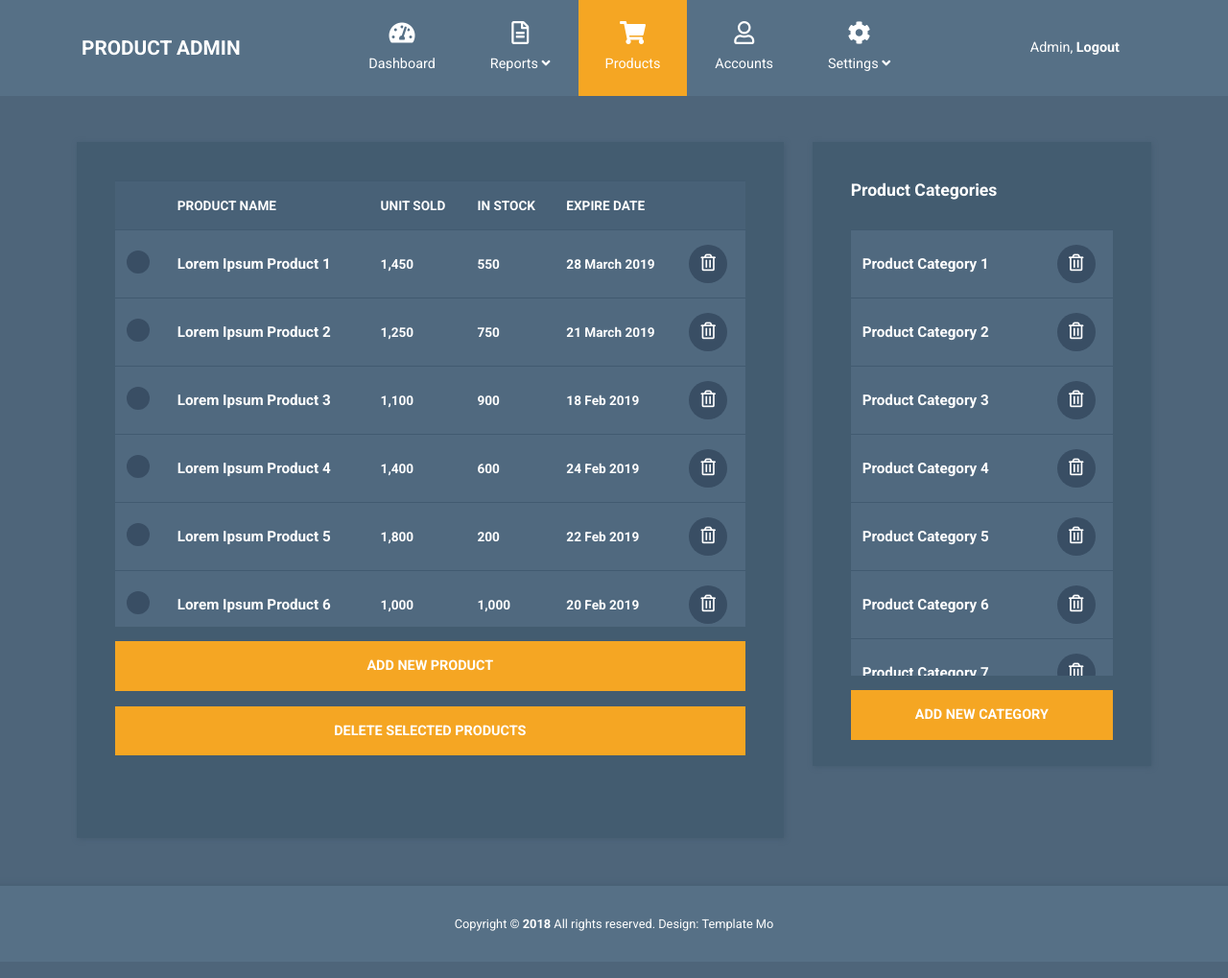
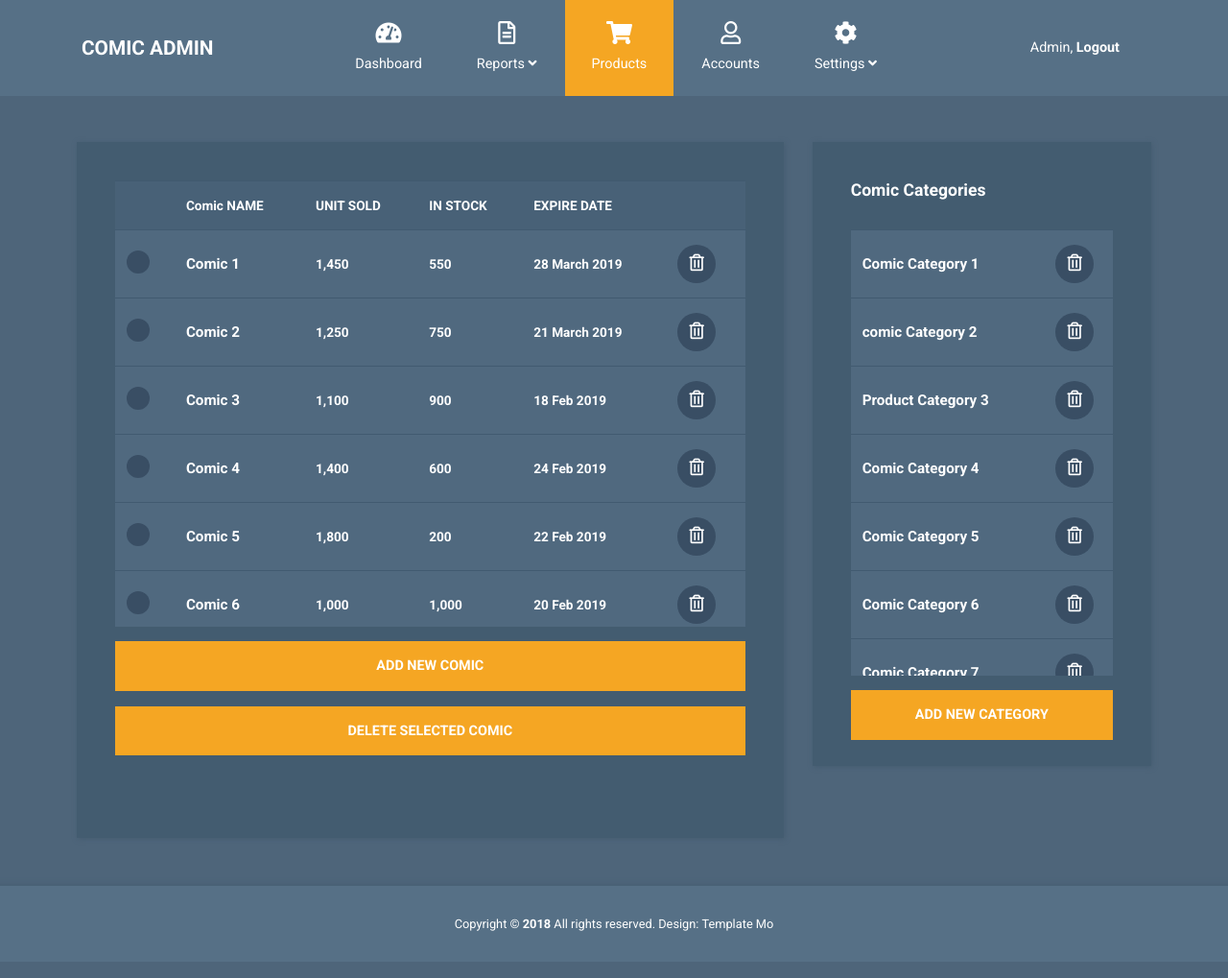
Before and after one commit to chandanyadav888/my-portfolio, a PHP site: page /adminpanel/comics.php in a window 1280 px wide. Shown: the top 1019 px of the page at 96% size. Run offline with PHP 8.4, Linux system fonts and the light colour scheme.

Commit message:
final CW1

```diff
--- a/adminpanel/comics.php
+++ b/adminpanel/comics.php
@@ -4,7 +4,7 @@
     <meta charset="UTF-8" />
     <meta name="viewport" content="width=device-width, initial-scale=1.0" />
     <meta http-equiv="X-UA-Compatible" content="ie=edge" />
-    <title>Product Page - Admin HTML Template</title>
+    <title>comic Page - Admin HTML Template</title>
     <link
       rel="stylesheet"
       href="https://fonts.googleapis.com/css?family=Roboto:400,700"
@@ -25,7 +25,7 @@
     <nav class="navbar navbar-expand-xl">
       <div class="container h-100">
         <a class="navbar-brand" href="index.html">
-          <h1 class="tm-site-title mb-0">Product Admin</h1>
+          <h1 class="tm-site-title mb-0">Comic Admin</h1>
         </a>
         <button
           class="navbar-toggler ml-auto mr-0"
@@ -114,7 +114,7 @@
                 <thead>
                   <tr>
                     <th scope="col">&nbsp;</th>
-                    <th scope="col">PRODUCT NAME</th>
+                    <th scope="col">Comic NAME</th>
                     <th scope="col">UNIT SOLD</th>
                     <th scope="col">IN STOCK</th>
                     <th scope="col">EXPIRE DATE</th>
@@ -124,7 +124,7 @@
                 <tbody>
                   <tr>
                     <th scope="row"><input type="checkbox" /></th>
-                    <td class="tm-product-name">Lorem Ipsum Product 1</td>
+                    <td class="tm-product-name"> Comic 1</td>
                     <td>1,450</td>
                     <td>550</td>
                     <td>28 March 2019</td>
@@ -136,7 +136,7 @@
                   </tr>
                   <tr>
                     <th scope="row"><input type="checkbox" /></th>
-                    <td class="tm-product-name">Lorem Ipsum Product 2</td>
+                    <td class="tm-product-name">Comic 2</td>
                     <td>1,250</td>
                     <td>750</td>
                     <td>21 March 2019</td>
@@ -148,7 +148,7 @@
                   </tr>
                   <tr>
                     <th scope="row"><input type="checkbox" /></th>
-                    <td class="tm-product-name">Lorem Ipsum Product 3</td>
+                    <td class="tm-product-name">Comic 3</td>
                     <td>1,100</td>
                     <td>900</td>
                     <td>18 Feb 2019</td>
@@ -160,7 +160,7 @@
                   </tr>
                   <tr>
                     <th scope="row"><input type="checkbox" /></th>
-                    <td class="tm-product-name">Lorem Ipsum Product 4</td>
+                    <td class="tm-product-name">Comic 4</td>
                     <td>1,400</td>
                     <td>600</td>
                     <td>24 Feb 2019</td>
@@ -172,7 +172,7 @@
                   </tr>
                   <tr>
                     <th scope="row"><input type="checkbox" /></th>
-                    <td class="tm-product-name">Lorem Ipsum Product 5</td>
+                    <td class="tm-product-name">Comic 5</td>
                     <td>1,800</td>
                     <td>200</td>
                     <td>22 Feb 2019</td>
@@ -184,7 +184,7 @@
                   </tr>
                   <tr>
                     <th scope="row"><input type="checkbox" /></th>
-                    <td class="tm-product-name">Lorem Ipsum Product 6</td>
+                    <td class="tm-product-name">Comic 6</td>
                     <td>1,000</td>
                     <td>1,000</td>
                     <td>20 Feb 2019</td>
@@ -196,7 +196,7 @@
                   </tr>
                   <tr>
                     <th scope="row"><input type="checkbox" /></th>
-                    <td class="tm-product-name">Lorem Ipsum Product 7</td>
+                    <td class="tm-product-name">Comic 7</td>
                     <td>500</td>
                     <td>100</td>
                     <td>10 Feb 2019</td>
@@ -208,7 +208,7 @@
                   </tr>
                   <tr>
                     <th scope="row"><input type="checkbox" /></th>
-                    <td class="tm-product-name">Lorem Ipsum Product 8</td>
+                    <td class="tm-product-name">Comic 8</td>
                     <td>1,000</td>
                     <td>600</td>
                     <td>08 Feb 2019</td>
@@ -220,7 +220,7 @@
                   </tr>
                   <tr>
                     <th scope="row"><input type="checkbox" /></th>
-                    <td class="tm-product-name">Lorem Ipsum Product 9</td>
+                    <td class="tm-product-name">Comic 9</td>
                     <td>1,200</td>
                     <td>800</td>
                     <td>24 Jan 2019</td>
@@ -232,7 +232,7 @@
                   </tr>
                   <tr>
                     <th scope="row"><input type="checkbox" /></th>
-                    <td class="tm-product-name">Lorem Ipsum Product 10</td>
+                    <td class="tm-product-name">Comic 10</td>
                     <td>1,600</td>
                     <td>400</td>
                     <td>22 Jan 2019</td>
@@ -244,7 +244,7 @@
                   </tr>
                   <tr>
                     <th scope="row"><input type="checkbox" /></th>
-                    <td class="tm-product-name">Lorem Ipsum Product 11</td>
+                    <td class="tm-product-name">Comic 11</td>
                     <td>2,000</td>
                     <td>400</td>
                     <td>21 Jan 2019</td>
@@ -260,20 +260,20 @@
             <!-- table container -->
             <a
               href="add-product.html"
-              class="btn btn-primary btn-block text-uppercase mb-3">Add new product</a>
+              class="btn btn-primary btn-block text-uppercase mb-3">Add new Comic</a>
             <button class="btn btn-primary btn-block text-uppercase">
-              Delete selected products
+              Delete selected Comic
             </button>
           </div>
         </div>
         <div class="col-sm-12 col-md-12 col-lg-4 col-xl-4 tm-block-col">
           <div class="tm-bg-primary-dark tm-block tm-block-product-categories">
-            <h2 class="tm-block-title">Product Categories</h2>
+            <h2 class="tm-block-title">Comic Categories</h2>
             <div class="tm-product-table-container">
               <table class="table tm-table-small tm-product-table">
                 <tbody>
                   <tr>
-                    <td class="tm-product-name">Product Category 1</td>
+                    <td class="tm-product-name">Comic Category 1</td>
                     <td class="text-center">
                       <a href="#" class="tm-product-delete-link">
                         <i class="far fa-trash-alt tm-product-delete-icon"></i>
@@ -281,7 +281,7 @@
                     </td>
                   </tr>
                   <tr>
-                    <td class="tm-product-name">Product Category 2</td>
+                    <td class="tm-product-name">comic Category 2</td>
                     <td class="text-center">
                       <a href="#" class="tm-product-delete-link">
                         <i class="far fa-trash-alt tm-product-delete-icon"></i>
@@ -297,7 +297,7 @@
                     </td>
                   </tr>
                   <tr>
-                    <td class="tm-product-name">Product Category 4</td>
+                    <td class="tm-product-name">Comic Category 4</td>
                     <td class="text-center">
                       <a href="#" class="tm-product-delete-link">
                         <i class="far fa-trash-alt tm-product-delete-icon"></i>
@@ -305,7 +305,7 @@
                     </td>
                   </tr>
                   <tr>
-                    <td class="tm-product-name">Product Category 5</td>
+                    <td class="tm-product-name">Comic Category 5</td>
                     <td class="text-center">
                       <a href="#" class="tm-product-delete-link">
                         <i class="far fa-trash-alt tm-product-delete-icon"></i>
@@ -313,7 +313,7 @@
                     </td>
                   </tr>
                   <tr>
-                    <td class="tm-product-name">Product Category 6</td>
+                    <td class="tm-product-name">Comic Category 6</td>
                     <td class="text-center">
                       <a href="#" class="tm-product-delete-link">
                         <i class="far fa-trash-alt tm-product-delete-icon"></i>
@@ -321,7 +321,7 @@
                     </td>
                   </tr>
                   <tr>
-                    <td class="tm-product-name">Product Category 7</td>
+                    <td class="tm-product-name">Comic Category 7</td>
                     <td class="text-center">
                       <a href="#" class="tm-product-delete-link">
                         <i class="far fa-trash-alt tm-product-delete-icon"></i>
@@ -329,7 +329,7 @@
                     </td>
                   </tr>
                   <tr>
-                    <td class="tm-product-name">Product Category 8</td>
+                    <td class="tm-product-name">Comic Category 8</td>
                     <td class="text-center">
                       <a href="#" class="tm-product-delete-link">
                         <i class="far fa-trash-alt tm-product-delete-icon"></i>
@@ -337,7 +337,7 @@
                     </td>
                   </tr>
                   <tr>
-                    <td class="tm-product-name">Product Category 9</td>
+                    <td class="tm-product-name">Comic Category 9</td>
                     <td class="text-center">
                       <a href="#" class="tm-product-delete-link">
                         <i class="far fa-trash-alt tm-product-delete-icon"></i>
@@ -345,7 +345,7 @@
                     </td>
                   </tr>
                   <tr>
-                    <td class="tm-product-name">Product Category 10</td>
+                    <td class="tm-product-name">Comic Category 10</td>
                     <td class="text-center">
                       <a href="#" class="tm-product-delete-link">
                         <i class="far fa-trash-alt tm-product-delete-icon"></i>
@@ -353,7 +353,7 @@
                     </td>
                   </tr>
                   <tr>
-                    <td class="tm-product-name">Product Category 11</td>
+                    <td class="tm-product-name">Comic Category 11</td>
                     <td class="text-center">
                       <a href="#" class="tm-product-delete-link">
                         <i class="far fa-trash-alt tm-product-delete-icon"></i>
```
